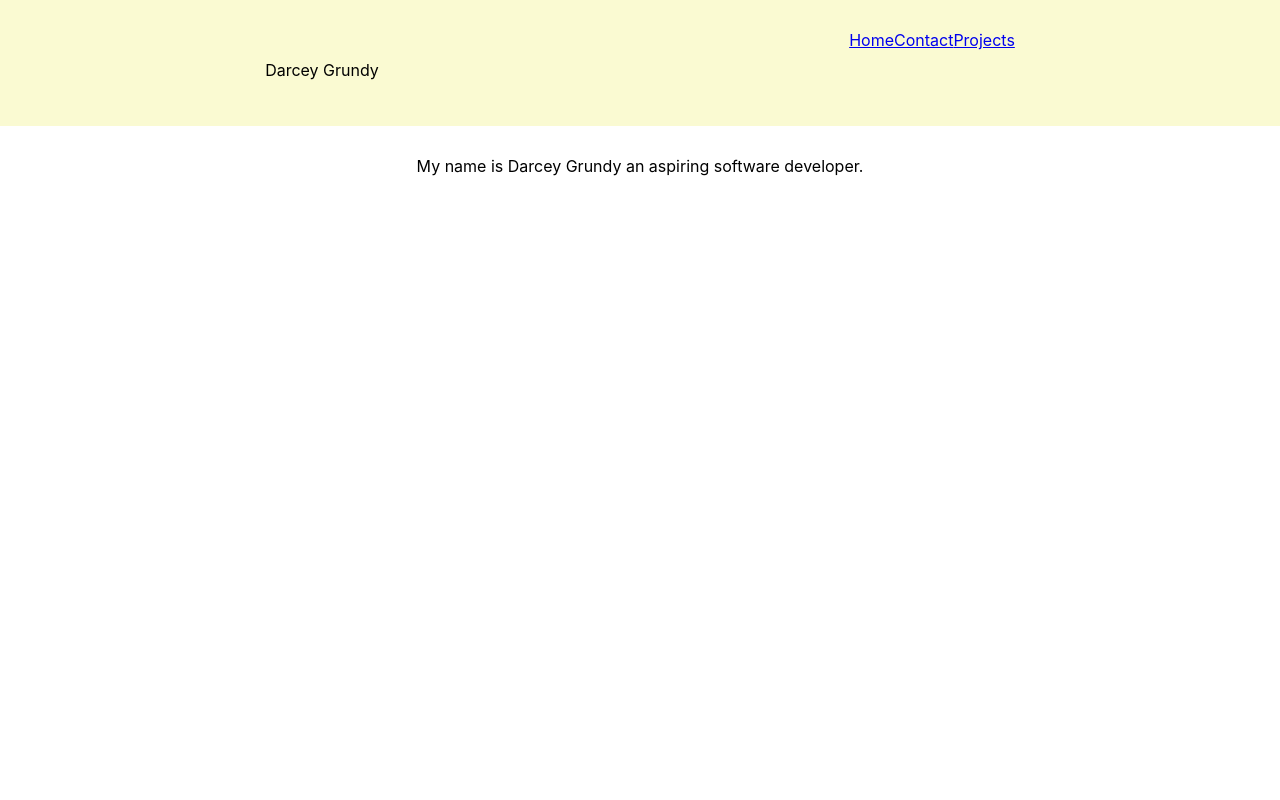
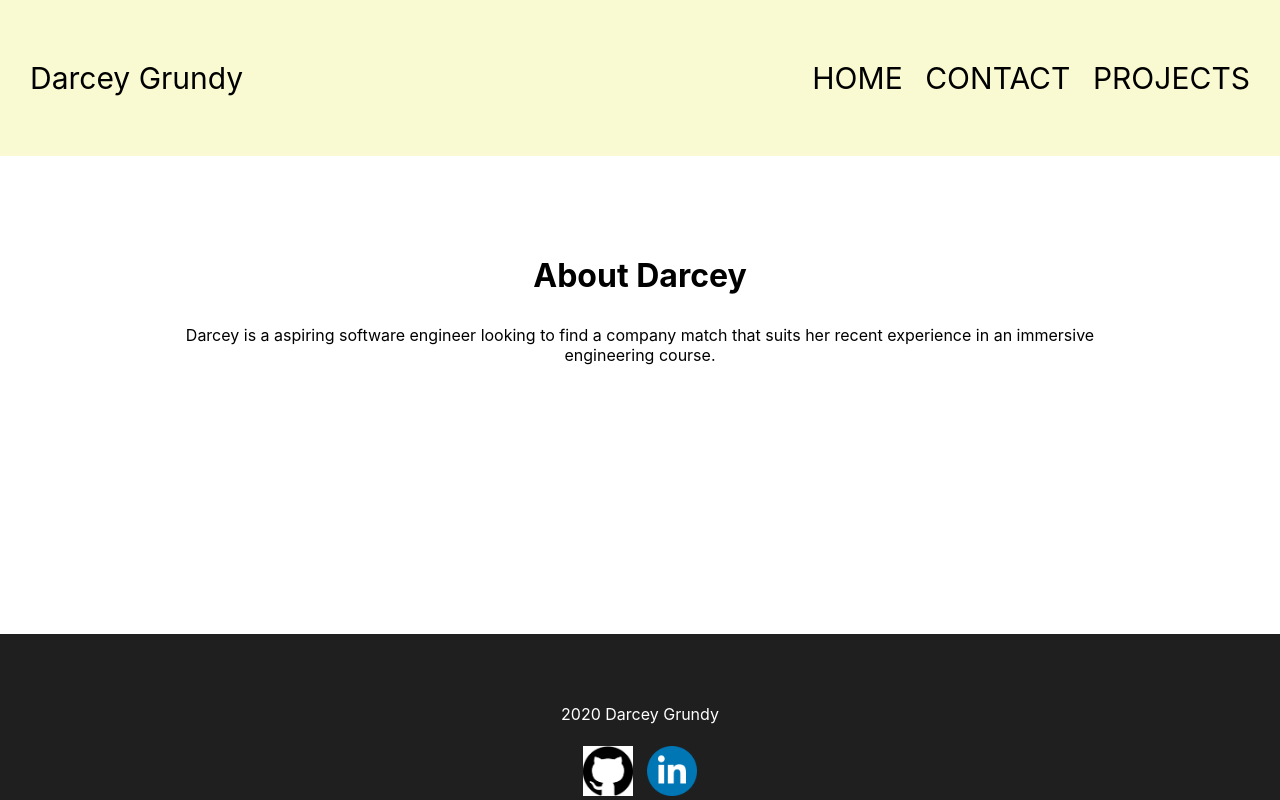
Before and after one commit to grundydarcey/UpdatedDevPortfolio, a React (Create React App) app: page / in a window 1280 px wide. Built offline with nearby package versions, Linux system fonts and the light colour scheme.

Commit message:
footer styling

```diff
--- a/src/App.css
+++ b/src/App.css
@@ -1,38 +1,4 @@
 .App {
   text-align: center;
+  padding-bottom: 60px;
 }
-
-.App-logo {
-  height: 40vmin;
-  pointer-events: none;
-}
-
-@media (prefers-reduced-motion: no-preference) {
-  .App-logo {
-    animation: App-logo-spin infinite 20s linear;
-  }
-}
-
-.App-header {
-  background-color: #282c34;
-  min-height: 100vh;
-  display: flex;
-  flex-direction: column;
-  align-items: center;
-  justify-content: center;
-  font-size: calc(10px + 2vmin);
-  color: white;
-}
-
-.App-link {
-  color: #61dafb;
-}
-
-@keyframes App-logo-spin {
-  from {
-    transform: rotate(0deg);
-  }
-  to {
-    transform: rotate(360deg);
-  }
-}
--- a/src/App.js
+++ b/src/App.js
@@ -4,15 +4,21 @@ import Home from './Home/home';
 import Contact from './Contact/contact';
 import Projects from './Projects/projects';
 import Navigation from './Navigation/navigation';
+import Footer from './Footer/footer';
+import './App.css';
+import Links from './Links/links';
 
 function App() {
   return (
     <main className='App'>
+      <div className='body'>
+        <Navigation />
+        <Route exact path='/' component={Home} />
+        <Route exact path='/contact' component={Contact} />
+        <Route exact path='/portfolio' component={Projects} />
+      </div>
 
-      <Navigation />
-      <Route exact path='/' component={Home} />
-      <Route exact path='/contact' component={Contact} />
-      <Route exact path='/portfolio' component={Projects} />
+      <Footer />
     </main>
   );
 }
--- /dev/null
+++ b/src/Footer/footer.css
@@ -0,0 +1,20 @@
+.linksandfooter {
+  position: absolute;
+  left: 0;
+  bottom: 0;
+  right: 0;
+  background-color: #1f1f1f;
+  padding-bottom: 60px;
+}
+
+.footer p {
+  color: #fff;
+}
+
+.links2 {
+    background-color: #fff;
+    position: absolute;
+    left: 0;
+    bottom: 0;
+    right: 0;
+}
--- /dev/null
+++ b/src/Footer/footer.js
@@ -0,0 +1,18 @@
+import React from 'react';
+import './footer.css';
+import Links from '../Links/links';
+
+export default function Footer() {
+  return (
+    <div className='linksandfooter'>
+      <div className='footer'>
+        <div className='links2'>
+          <Links />
+        </div><br /><br />
+        <div className='credit'>
+          <p>2020 Darcey Grundy</p>
+        </div>
+      </div>
+    </div>
+  )
+}
--- a/src/Home/home.css
+++ b/src/Home/home.css
@@ -2,3 +2,13 @@ p {
   margin-top: 30px;
   text-align: center;
 }
+
+h1 {
+  text-align: center;
+}
+
+.home {
+  margin-top: 100px;
+  margin-left: 175px;
+  margin-right: 175px;
+}
--- a/src/Home/home.js
+++ b/src/Home/home.js
@@ -4,7 +4,8 @@ import './home.css';
 export default function Home() {
   return (
     <div className='home'>
-      <p>My name is Darcey Grundy an aspiring software developer.</p>
+      <h1>About Darcey</h1>
+      <p>Darcey is a aspiring software engineer looking to find a company match that suits her recent experience in an immersive engineering course.</p>
     </div>
   )
 }
--- /dev/null
+++ b/src/Links/link.css
@@ -0,0 +1,16 @@
+.links {
+  position: absolute;
+  left: 0;
+  bottom: 0;
+  right: 0;
+}
+
+.github {
+  height: 50px;
+  width: 50px;
+}
+
+.linkedin {
+  height: 50px;
+  width: 50px;
+}
--- /dev/null
+++ b/src/Links/links.js
@@ -0,0 +1,13 @@
+import React from 'react';
+import './link.css';
+import Github from '../Images/github.png';
+import Linkedin from '../Images/linkedin.webp';
+
+export default function Links() {
+  return (
+    <div className='links'>
+      <img src={Github} alt='Github' className='github' />&nbsp;&nbsp;&nbsp;
+      <img src={Linkedin} alt='Linkedin' className='linkedin' />
+    </div>
+  )
+}
--- a/src/Navigation/navigation.css
+++ b/src/Navigation/navigation.css
@@ -1,21 +1,35 @@
 .navbar {
   background-color: lightgoldenrodyellow;
-
   text-align: center;
   padding: 30px;
-
 }
 
 .navlinks {
   display: flex;
   flex-direction: row;
+  justify-content: space-between;
+}
+
+.lefthalf {
+  font-size: 30px;
+}
+
+.righthalf {
+  display: flex;
+  flex-direction: row;
   justify-content: space-around;
 }
 
-
-.lefthalf {
+.alllinks {
+  display: flex;
+  justify-content: space-around;
 }
 
-.righthalf {
-  flex-direction: row;
+a {
+  display: flex;
+  flex-direction: column;
+  justify-content: space-evenly;
+  text-decoration: none;
+  color: #000;
+  font-size: 30px;
 }
--- a/src/Navigation/navigation.js
+++ b/src/Navigation/navigation.js
@@ -13,9 +13,11 @@ export default function Navigation() {
           <p>Darcey Grundy</p>
         </div>
         <div className='righthalf'>
-          <Link to='/home'>Home</Link>
-          <Link to='/contact'>Contact</Link>
-          <Link to='/portfolio'>Projects</Link>
+          <div className='alllinks'>
+          <Link to='/home' className='link'>HOME</Link>&nbsp; &nbsp; &nbsp;
+          <Link to='/contact' className='link'>CONTACT</Link>&nbsp; &nbsp; &nbsp;
+          <Link to='/portfolio'className='link'>PROJECTS</Link>
+        </div>
         </div>
       </div>
     </div>
```
Also changed, not shown: src/Images/github.png (added), src/Images/linkedin.webp (added).
